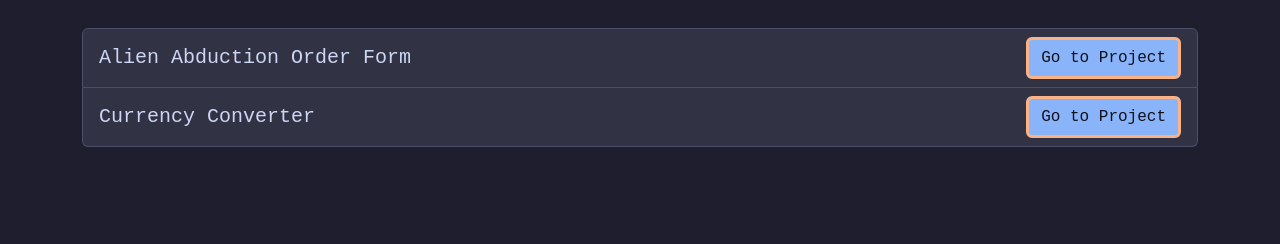
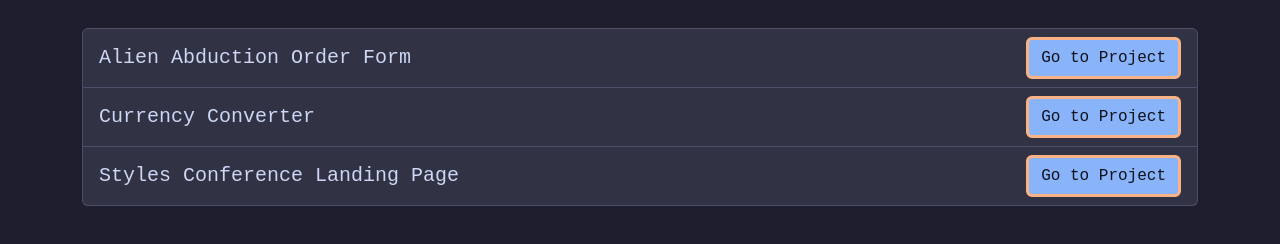
Before and after one commit to ShyamGadde/webdev-mini-projects, a plain HTML site: page index.html in a window 1280 px wide. Shown: the part 116-360 px from the top of the page. Drawn offline with nearby package versions, Linux system fonts and the light colour scheme.

Commit message:
Update links

```diff
--- a/index.html
+++ b/index.html
@@ -33,6 +33,14 @@
             >
           </div>
         </li>
+        <li class="list-group-item">
+          <div class="project-item">
+            <h5>Styles Conference Landing Page</h5>
+            <a href="./styles-conference-landing-page" class="btn btn-light"
+              >Go to Project</a
+            >
+          </div>
+        </li>
       </ul>
     </div>
   </body>
```
